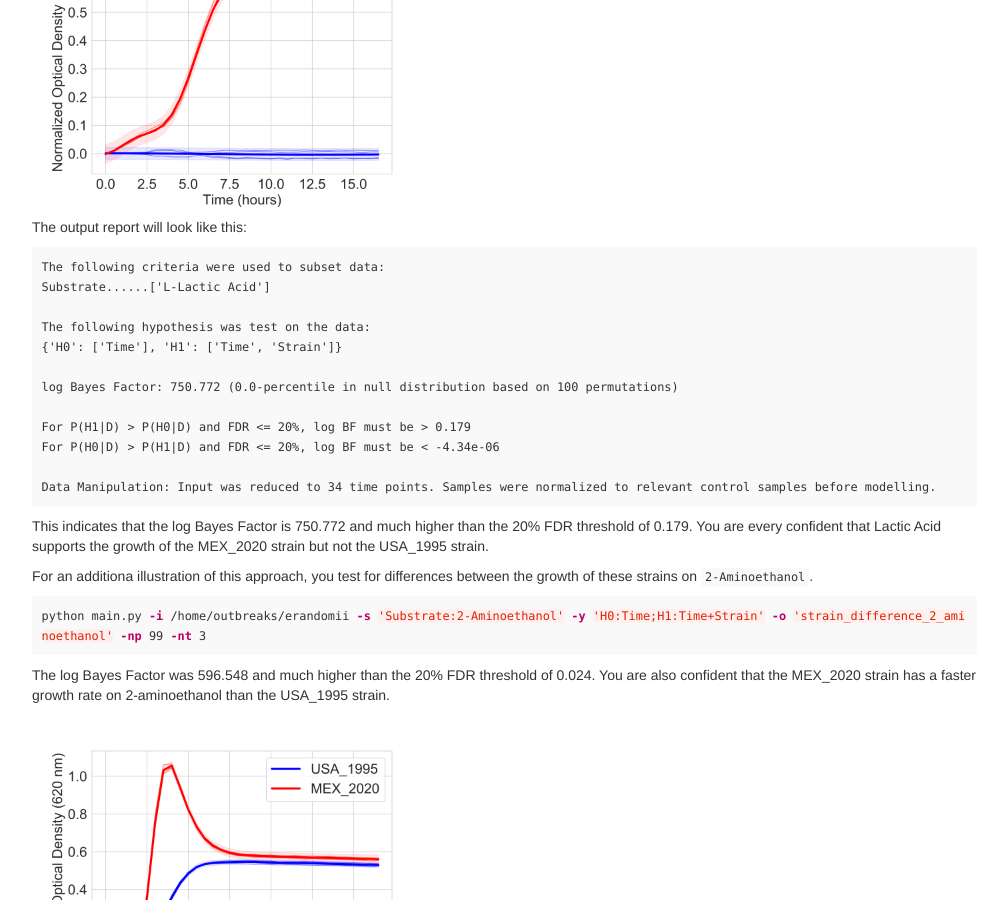
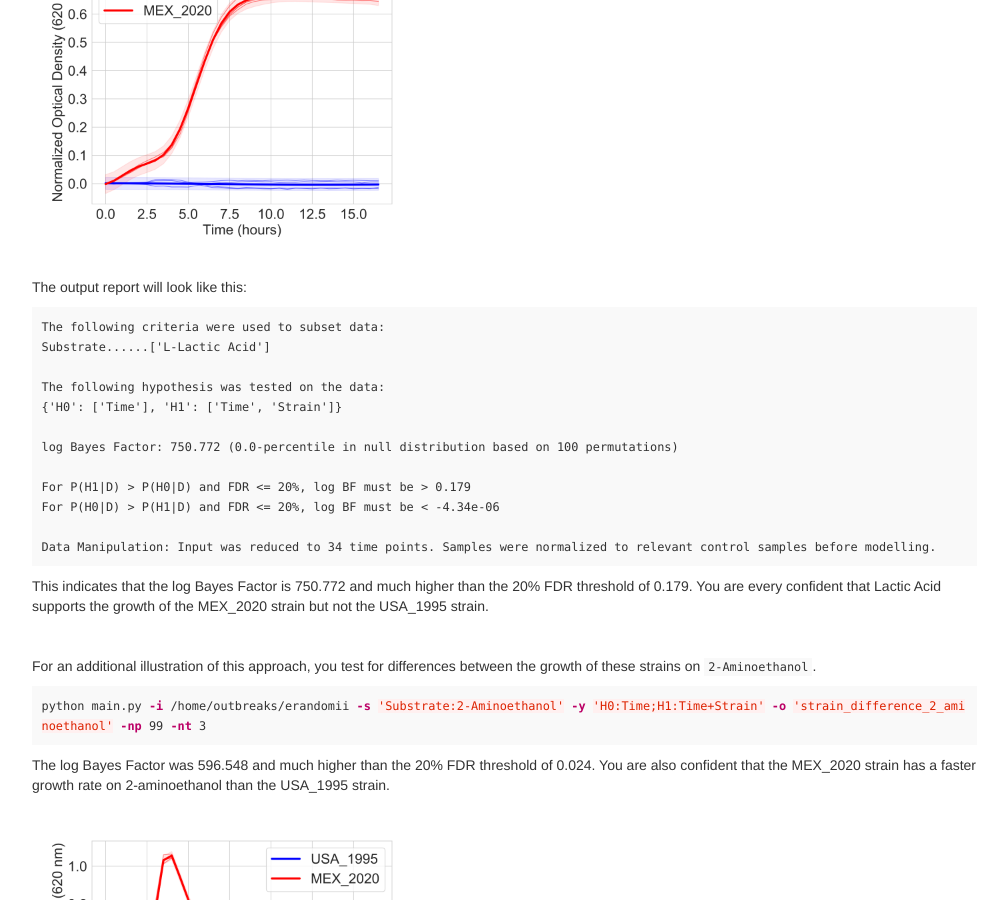
Before and after one commit to firasmidani/amiga, a Jekyll site: the page built from docs/_posts/2020-03-23-example.md, in a window 1280 px wide and 900 px high, scrolled down 2713 px. Shown: the whole window, without its empty margins (233-1240 px from the left). Built offline with Jekyll 4.4.1, drawn with Linux system fonts in a browser that asks for light colours.

Commit message:
formatting

````diff
--- a/docs/_posts/2020-03-23-example.md
+++ b/docs/_posts/2020-03-23-example.md
@@ -105,9 +105,13 @@ This will produce four files in the `models` folders:
 - strain_difference_lactic_acid_output.txt
 - strain_difference_lactic_acid.pdf
 
+<br />
+
 The figure will show the models estimated for each strain (bold lines) overlaid on the actual data (thin lines). Shaded bands indicate the 95% confidence interval for the models.
 
 ![lactic acid figure](../assets/img/strain_difference_l_lactic_acid.png){:width="400px"}
+
+<br />
 
 The output report will look like this:
 
@@ -115,7 +119,7 @@ The output report will look like this:
 The following criteria were used to subset data:
 Substrate......['L-Lactic Acid']
 
-The following hypothesis was test on the data:
+The following hypothesis was tested on the data:
 {'H0': ['Time'], 'H1': ['Time', 'Strain']}
 
 log Bayes Factor: 750.772 (0.0-percentile in null distribution based on 100 permutations)
@@ -128,7 +132,9 @@ Data Manipulation: Input was reduced to 34 time points. Samples were normalized
 
 This indicates that the log Bayes Factor is 750.772 and much higher than the 20% FDR threshold of 0.179. You are every confident that Lactic Acid supports the growth of the MEX_2020 strain but not the USA_1995 strain.
 
-For an additiona illustration of this approach, you test for differences between the growth of these strains on `2-Aminoethanol`.
+<br />
+
+For an additional illustration of this approach, you test for differences between the growth of these strains on `2-Aminoethanol`.
 
 ```bash
 python main.py -i /home/outbreaks/erandomii -s 'Substrate:2-Aminoethanol' -y 'H0:Time;H1:Time+Strain' -o 'strain_difference_2_aminoethanol' -np 99 -nt 3
@@ -137,3 +143,5 @@ python main.py -i /home/outbreaks/erandomii -s 'Substrate:2-Aminoethanol' -y 'H0
 The log Bayes Factor was 596.548 and much higher than the 20% FDR threshold of 0.024. You are also confident that the MEX_2020 strain has a faster growth rate on 2-aminoethanol than the USA_1995 strain.
 
 ![ethanolamine figure](../assets/img/strain_difference_2_aminoethanol.png){:width="400px"}
+
+<br />
````
